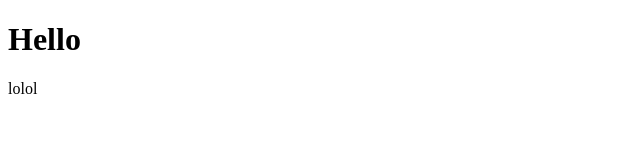
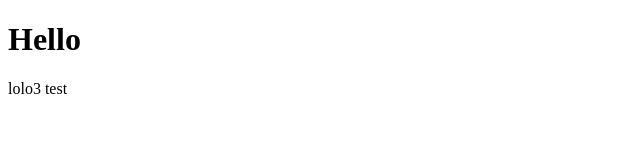
Before and after one commit to 404-html/abggamer.github.io, a plain HTML site: page index.html in a window 1280 px wide. Shown: the full height of the page, 0-640 px from the left. Drawn offline with Linux system fonts and the light colour scheme.

Commit message:
Update index.html

```diff
--- a/index.html
+++ b/index.html
@@ -5,6 +5,6 @@
     </head>
     <body>
         <h1>Hello</h1>
-        <p>lolol</p>
+        <p>lolo3 test</p>
     </body>
 </html>
```
